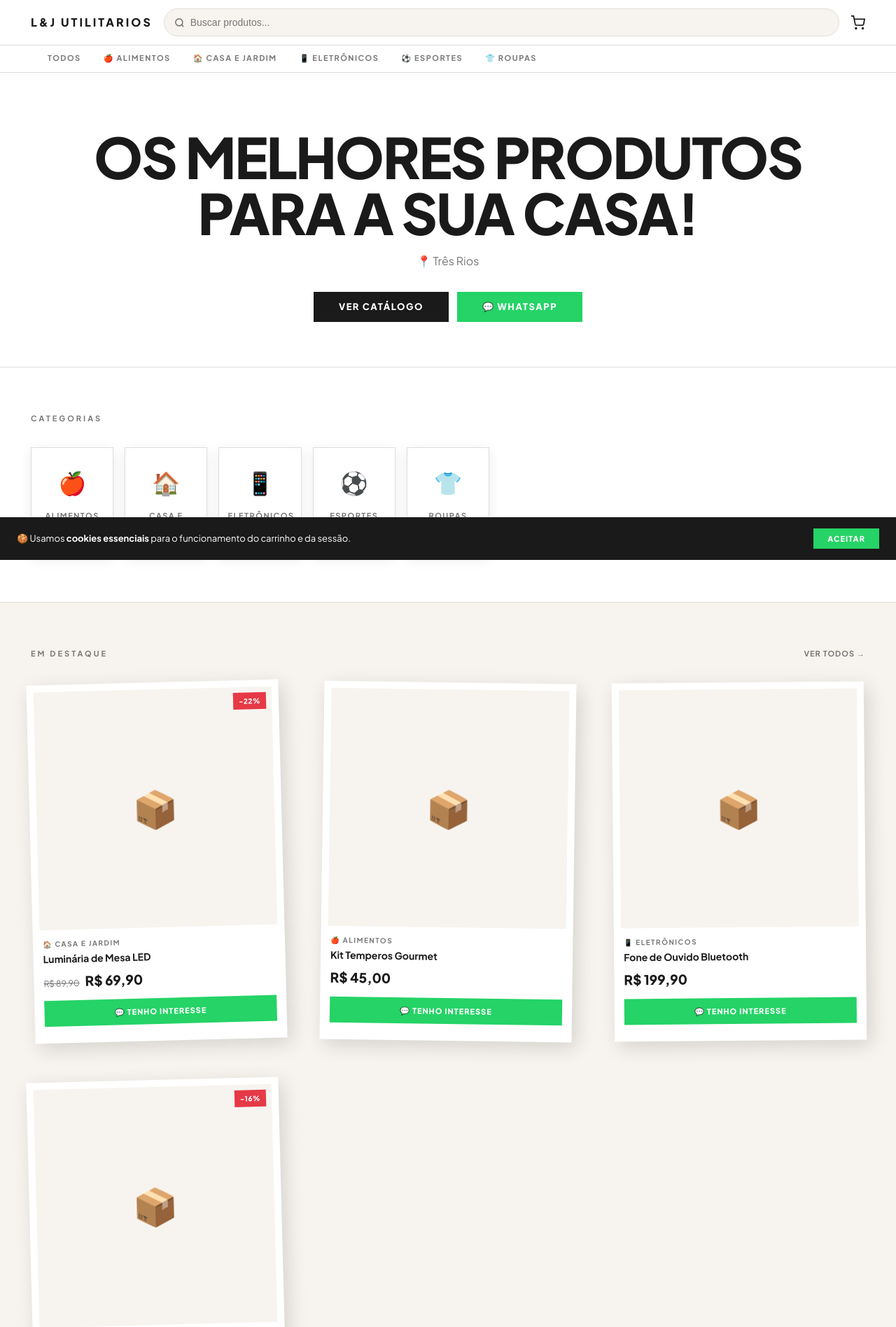
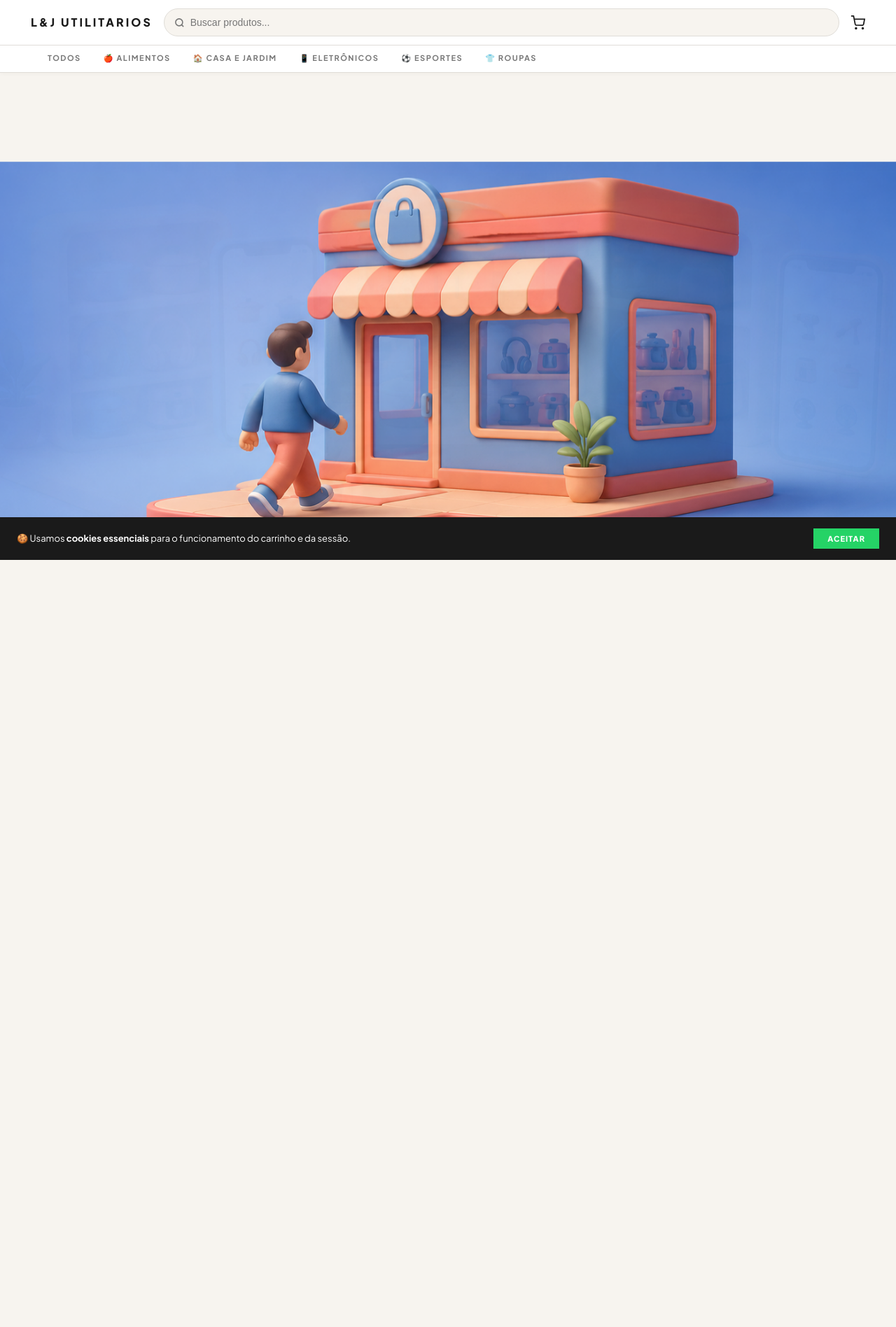
Before and after one commit to MizaDev99/lj-utilitarios, a Django app: page / in a window 1280 px wide. Shown: the top 1896 px of the page at 70% size. Run offline with Django 4.2, Linux system fonts and the light colour scheme; data comes from the database, SQL or seed files in the repository.

Commit message:
adiciona efeito scroll trigger na homepage com imagens cliente/loja

```diff
--- a/localshop/static/css/main.css
+++ b/localshop/static/css/main.css
@@ -245,3 +245,13 @@ button{font-family:inherit}
   .search-toggle-btn{display:flex}
   .header-inner{gap:10px}
 }
+
+/* ─── SCROLL CROSSFADE ─── */
+.scroll-section{height:250vh;position:relative}
+.sticky-stage{position:sticky;top:0;height:100vh;overflow:hidden;display:flex;align-items:center;justify-content:center;background:var(--cream)}
+.ss-layer{position:absolute;inset:0;width:100%;height:100%;will-change:opacity,transform}
+.ss-layer img{width:100%;height:100%;object-fit:contain;display:block}
+#ss-layer-cliente{z-index:1;opacity:1;transform:scale(1)}
+#ss-layer-loja{z-index:2;opacity:0;transform:scale(1.1)}
+.ss-caption{position:absolute;bottom:40px;left:0;width:100%;text-align:center;z-index:3;color:var(--black);font-size:12px;font-weight:800;letter-spacing:4px;text-transform:uppercase;opacity:0;pointer-events:none;transition:none}
+@media(max-width:639px){.scroll-section{height:180vh}}
--- a/localshop/templates/core/homepage.html
+++ b/localshop/templates/core/homepage.html
@@ -4,6 +4,19 @@
 {% block title %}{{ config.nome_loja }} — Catálogo{% endblock %}
 
 {% block content %}
+
+<!-- SCROLL CROSSFADE -->
+<div class="scroll-section" id="ss-section">
+    <div class="sticky-stage">
+        <div class="ss-layer" id="ss-layer-cliente">
+            <img src="{% static 'img/cliente_chegando.png' %}" alt="Cliente chegando na loja">
+        </div>
+        <div class="ss-layer" id="ss-layer-loja">
+            <img src="{% static 'img/vista_loja.png' %}" alt="Vista da loja">
+        </div>
+        <div class="ss-caption" id="ss-caption">{{ config.nome_loja }}</div>
+    </div>
+</div>
 
 <!-- HERO -->
 {% if config.banner_principal %}
@@ -92,3 +105,37 @@
 {% endif %}
 
 {% endblock %}
+
+{% block extra_js %}
+<script>
+(function () {
+    var section  = document.getElementById('ss-section');
+    var layerA   = document.getElementById('ss-layer-cliente');
+    var layerB   = document.getElementById('ss-layer-loja');
+    var caption  = document.getElementById('ss-caption');
+    if (!section) return;
+
+    var ticking = false;
+
+    function update() {
+        var rect       = section.getBoundingClientRect();
+        var scrollable = section.offsetHeight - window.innerHeight;
+        var progress   = Math.min(Math.max(-rect.top / scrollable, 0), 1);
+
+        layerA.style.opacity   = 1 - progress;
+        layerB.style.opacity   = progress;
+        layerA.style.transform = 'scale(' + (1 + progress * 0.15) + ')';
+        layerB.style.transform = 'scale(' + (1.1 - progress * 0.1) + ')';
+        caption.style.opacity  = progress > 0.85 ? (progress - 0.85) / 0.15 : 0;
+
+        ticking = false;
+    }
+
+    window.addEventListener('scroll', function () {
+        if (!ticking) { requestAnimationFrame(update); ticking = true; }
+    }, { passive: true });
+
+    update();
+})();
+</script>
+{% endblock %}
```
Also changed, not shown: localshop/static/img/cliente_chegando.png (added), localshop/static/img/vista_loja.png (added).
